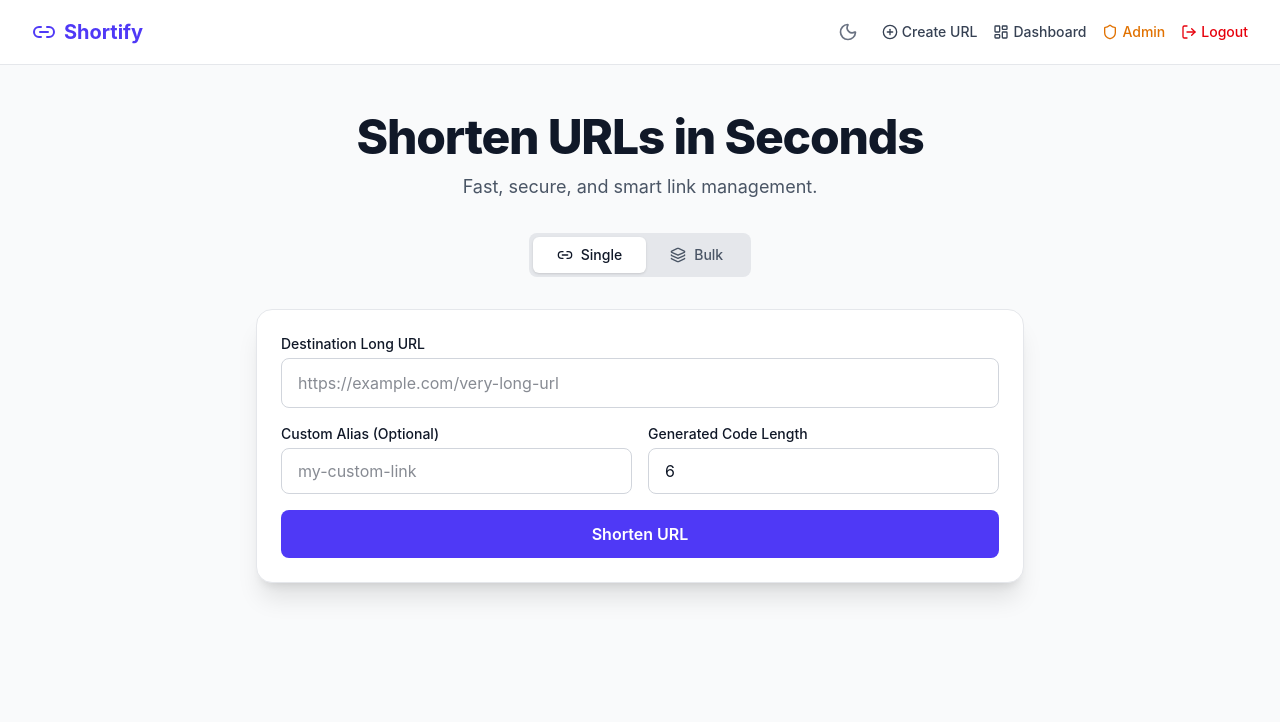
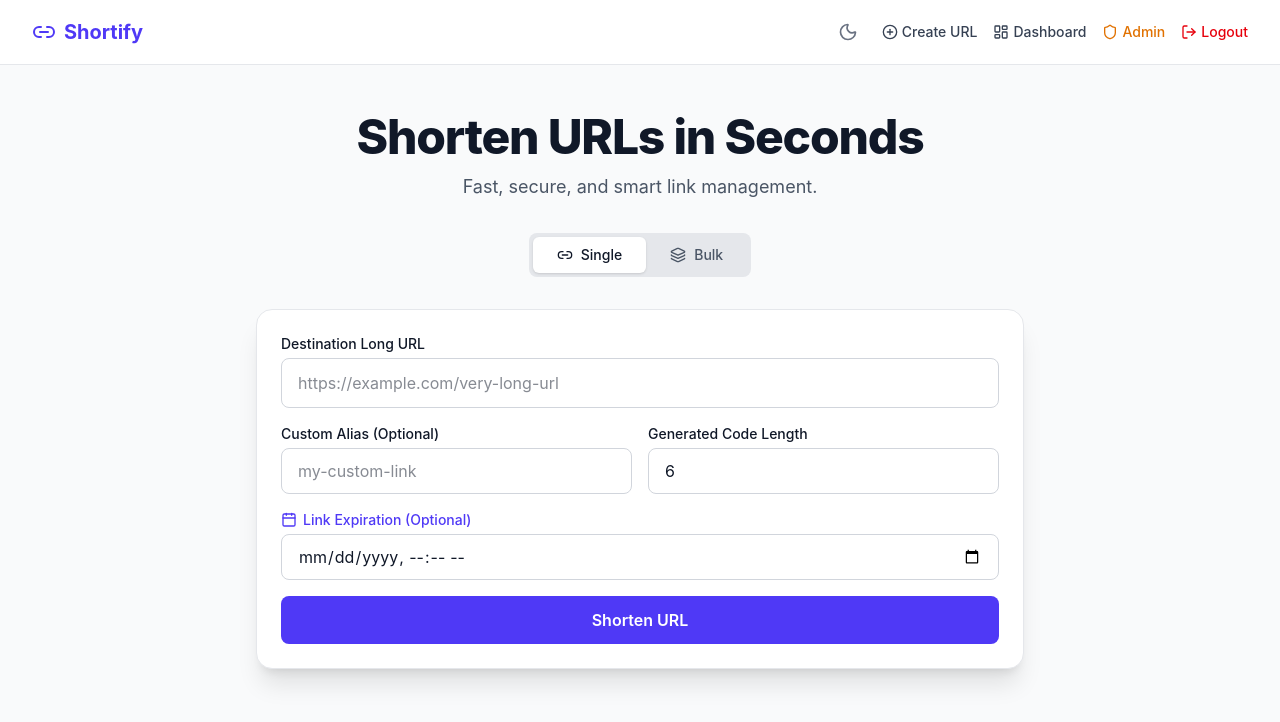
Before and after one commit to JontyGupta/mern-url-shortener, a React (Vite) app in the folder mern-url-shortener/client/: page / in a window 1280 px wide. Shown: the top 722 px of the page. Built offline with nearby package versions, Linux system fonts and the light colour scheme; sample sign-in values are in the browser's storage.

Commit message:
[feat] : allow authenticated users to set custom expiration dates utilizing mongodb TTL indexes

```diff
--- a/mern-url-shortener/client/src/pages/Home.jsx
+++ b/mern-url-shortener/client/src/pages/Home.jsx
@@ -2,7 +2,7 @@ import React, { useState, useContext, useRef } from 'react';
 import axios from 'axios';
 import { QRCodeSVG } from 'qrcode.react';
 import { AuthContext } from '../context/AuthContext';
-import { Copy, Check, Clock, Sparkles, Layers, Link2, Upload } from 'lucide-react';
+import { Copy, Check, Clock, Sparkles, Layers, Link2, Upload, Calendar } from 'lucide-react';
 
 export default function Home() {
   const { user } = useContext(AuthContext);
@@ -20,9 +20,16 @@ export default function Home() {
   const fileInputRef = useRef(null);
 
   // Shared State
+  const [expiresAt, setExpiresAt] = useState('');
   const [copiedId, setCopiedId] = useState(null);
   const [loading, setLoading] = useState(false);
   const [error, setError] = useState('');
+
+  // Get current time formatted for datetime-local min attribute
+  const getCurrentDateTime = () => {
+    const tzOffset = (new Date()).getTimezoneOffset() * 60000;
+    return (new Date(Date.now() - tzOffset)).toISOString().slice(0, 16);
+  };
 
   const handleSingleSubmit = async (e) => {
     e.preventDefault();
@@ -31,7 +38,8 @@ export default function Home() {
       const res = await axios.post('http://localhost:5000/api/url/shorten', {
         longUrl,
         customAlias: customAlias.trim() || undefined,
-        customLength: parseInt(customLength)
+        customLength: parseInt(customLength),
+        expiresAt: expiresAt || undefined
       });
       setResult(res.data);
     } catch (err) {
@@ -54,7 +62,10 @@ export default function Home() {
     }
 
     try {
-      const res = await axios.post('http://localhost:5000/api/url/shorten-bulk', { urls });
+      const res = await axios.post('http://localhost:5000/api/url/shorten-bulk', {
+        urls,
+        expiresAt: expiresAt || undefined
+      });
       setBulkResults(res.data);
     } catch (err) {
       setError(err.response?.data?.msg || 'Something went wrong');
@@ -63,7 +74,6 @@ export default function Home() {
     }
   };
 
-  // CSV Parsing Logic
   const handleFileUpload = (e) => {
     const file = e.target.files[0];
     if (!file) return;
@@ -71,8 +81,6 @@ export default function Home() {
     const reader = new FileReader();
     reader.onload = (event) => {
       const text = event.target.result;
-
-      // Split by newlines, get the first column (in case of standard CSVs), and filter empty lines
       const extractedUrls = text.split(/\r?\n/)
         .map(line => line.split(',')[0].trim())
         .filter(url => url.startsWith('http://') || url.startsWith('https://'));
@@ -83,17 +91,15 @@ export default function Home() {
       }
 
       if (extractedUrls.length > 10) {
-        setError('Found more than 10 URLs. Only the first 10 have been loaded to prevent server overload.');
+        setError('Found more than 10 URLs. Only the first 10 have been loaded.');
         extractedUrls.length = 10;
       } else {
         setError('');
       }
 
       setBulkInput(extractedUrls.join('\n'));
-      // Reset file input so the same file can be uploaded again if needed
       if (fileInputRef.current) fileInputRef.current.value = '';
     };
-
     reader.readAsText(file);
   };
 
@@ -108,12 +114,8 @@ export default function Home() {
       <div className="max-w-3xl mx-auto space-y-8">
 
         <div className="text-center space-y-3">
-          <h1 className="text-4xl font-extrabold tracking-tight sm:text-5xl">
-            Shorten URLs in Seconds
-          </h1>
-          <p className="text-gray-600 dark:text-gray-400 text-lg">
-            Fast, secure, and smart link management.
-          </p>
+          <h1 className="text-4xl font-extrabold tracking-tight sm:text-5xl">Shorten URLs in Seconds</h1>
+          <p className="text-gray-600 dark:text-gray-400 text-lg">Fast, secure, and smart link management.</p>
           {!user && (
             <div className="inline-flex items-center gap-2 bg-amber-100 dark:bg-amber-950/50 text-amber-800 dark:text-amber-300 px-3 py-1.5 rounded-full text-xs font-medium border border-amber-200 dark:border-amber-800">
               <Clock className="w-3.5 h-3.5" /> Guest links auto-delete in 24 hours. Sign in to save permanently!
@@ -124,10 +126,10 @@ export default function Home() {
         {/* Mode Toggle */}
         <div className="flex justify-center">
           <div className="inline-flex bg-gray-200 dark:bg-gray-800 p-1 rounded-lg">
-            <button onClick={() => { setMode('single'); setError(''); }} className={`flex items-center gap-2 px-6 py-2 rounded-md text-sm font-medium transition-colors ${mode === 'single' ? 'bg-white dark:bg-gray-900 shadow-sm' : 'text-gray-600 dark:text-gray-400 hover:text-gray-900 dark:hover:text-gray-100'}`}>
+            <button onClick={() => { setMode('single'); setError(''); }} className={`flex items-center gap-2 px-6 py-2 rounded-md text-sm font-medium transition-colors ${mode === 'single' ? 'bg-white dark:bg-gray-900 shadow-sm' : 'text-gray-600 dark:text-gray-400'}`}>
               <Link2 className="w-4 h-4" /> Single
             </button>
-            <button onClick={() => { setMode('bulk'); setError(''); }} className={`flex items-center gap-2 px-6 py-2 rounded-md text-sm font-medium transition-colors ${mode === 'bulk' ? 'bg-white dark:bg-gray-900 shadow-sm' : 'text-gray-600 dark:text-gray-400 hover:text-gray-900 dark:hover:text-gray-100'}`}>
+            <button onClick={() => { setMode('bulk'); setError(''); }} className={`flex items-center gap-2 px-6 py-2 rounded-md text-sm font-medium transition-colors ${mode === 'bulk' ? 'bg-white dark:bg-gray-900 shadow-sm' : 'text-gray-600 dark:text-gray-400'}`}>
               <Layers className="w-4 h-4" /> Bulk
             </button>
           </div>
@@ -150,6 +152,16 @@ export default function Home() {
                 <input type="number" min="4" max="12" value={customLength} onChange={(e) => setCustomLength(e.target.value)} disabled={!!customAlias} className="w-full px-4 py-2.5 rounded-lg border border-gray-300 dark:border-gray-700 bg-transparent focus:ring-2 focus:ring-indigo-500 outline-none disabled:opacity-50" />
               </div>
             </div>
+
+            {user && (
+              <div>
+                <label className="flex items-center gap-1.5 text-sm font-medium mb-1 text-indigo-600 dark:text-indigo-400">
+                  <Calendar className="w-4 h-4" /> Link Expiration (Optional)
+                </label>
+                <input type="datetime-local" min={getCurrentDateTime()} value={expiresAt} onChange={(e) => setExpiresAt(e.target.value)} className="w-full px-4 py-2.5 rounded-lg border border-gray-300 dark:border-gray-700 bg-transparent focus:ring-2 focus:ring-indigo-500 outline-none [color-scheme:light] dark:[color-scheme:dark]" />
+              </div>
+            )}
+
             {error && <div className="text-red-500 text-sm font-medium">{error}</div>}
             <button type="submit" disabled={loading} className="w-full bg-indigo-600 hover:bg-indigo-700 text-white font-semibold py-3 rounded-lg transition-colors flex items-center justify-center gap-2">
               {loading ? 'Shortening...' : 'Shorten URL'}
@@ -170,15 +182,18 @@ export default function Home() {
                   </label>
                 </div>
               </div>
-              <textarea
-                required
-                rows="6"
-                placeholder="https://example.com/page1&#10;https://example.com/page2"
-                value={bulkInput}
-                onChange={(e) => setBulkInput(e.target.value)}
-                className="w-full px-4 py-3 rounded-lg border border-gray-300 dark:border-gray-700 bg-transparent focus:ring-2 focus:ring-indigo-500 outline-none resize-none"
-              />
+              <textarea required rows="6" placeholder="https://example.com/page1&#10;https://example.com/page2" value={bulkInput} onChange={(e) => setBulkInput(e.target.value)} className="w-full px-4 py-3 rounded-lg border border-gray-300 dark:border-gray-700 bg-transparent focus:ring-2 focus:ring-indigo-500 outline-none resize-none" />
             </div>
+
+            {user && (
+              <div>
+                <label className="flex items-center gap-1.5 text-sm font-medium mb-1 text-indigo-600 dark:text-indigo-400">
+                  <Calendar className="w-4 h-4" /> Batch Expiration (Optional)
+                </label>
+                <input type="datetime-local" min={getCurrentDateTime()} value={expiresAt} onChange={(e) => setExpiresAt(e.target.value)} className="w-full px-4 py-2.5 rounded-lg border border-gray-300 dark:border-gray-700 bg-transparent focus:ring-2 focus:ring-indigo-500 outline-none [color-scheme:light] dark:[color-scheme:dark]" />
+              </div>
+            )}
+
             {error && <div className="text-red-500 text-sm font-medium">{error}</div>}
             <button type="submit" disabled={loading} className="w-full bg-indigo-600 hover:bg-indigo-700 text-white font-semibold py-3 rounded-lg transition-colors flex items-center justify-center gap-2">
               {loading ? 'Processing Batch...' : 'Shorten All URLs'}
@@ -236,7 +251,6 @@ export default function Home() {
             </div>
           </div>
         )}
-
       </div>
     </div>
   );
```
Also changed, not shown: 1 other file (tests, documents, lock files or other folders).
